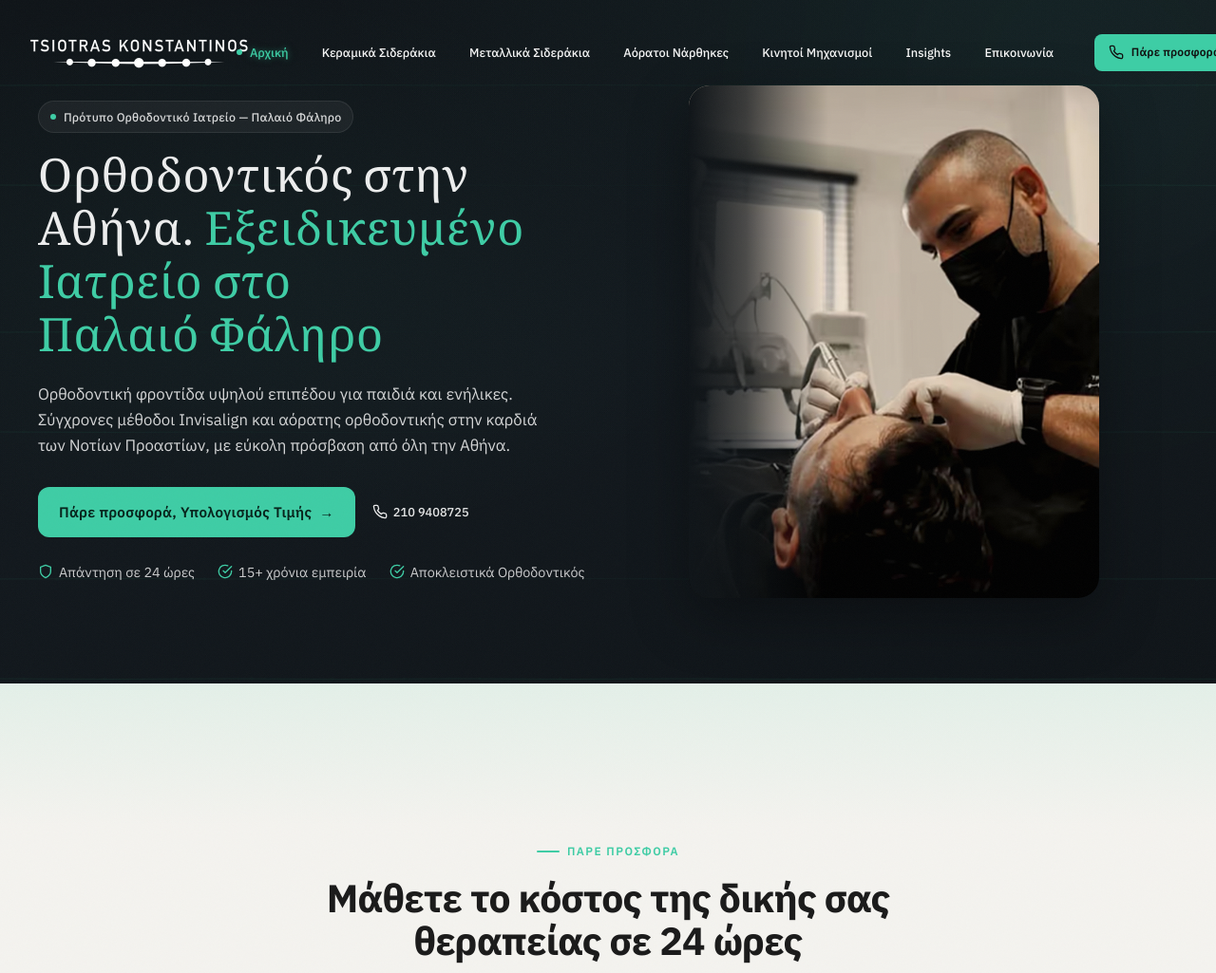
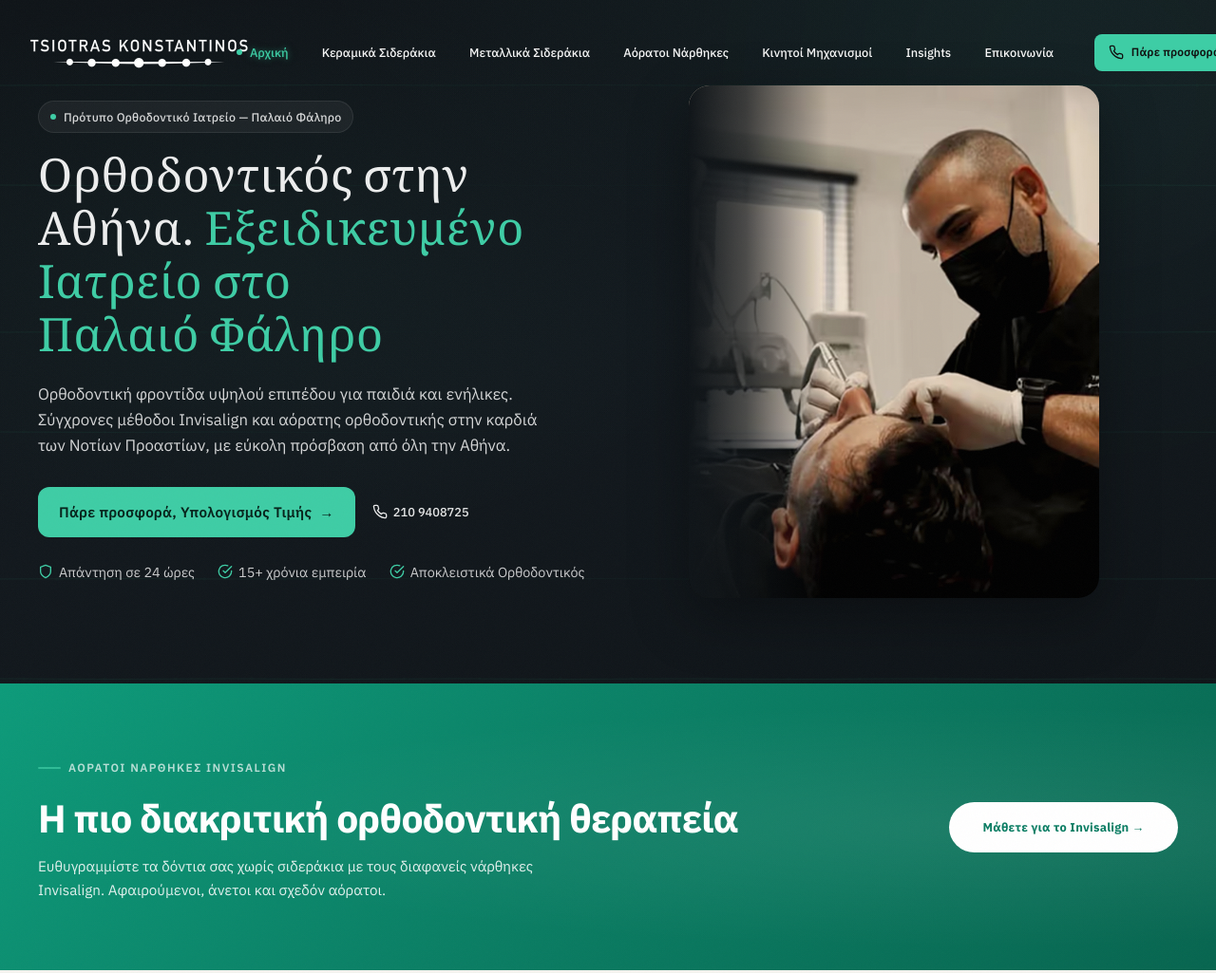
Before and after one commit to mikemorakis/tk4a, an Eleventy site: page src/index.njk in a window 1280 px wide. Shown: the top 1025 px of the page at 95% size. Built offline with nearby package versions, Linux system fonts and the light colour scheme; Eleventy itself is replaced by a stand-in of ours; files that its build step writes are made by us from their sources.

Commit message:
Add Invisalign teal banner section below hero

```diff
--- a/src/assets/styles.css
+++ b/src/assets/styles.css
@@ -2533,3 +2533,65 @@ textarea.form-input {
   }
   .page-wrapper { opacity: 1; transform: none; }
 }
+
+/* ==============================
+   INVISALIGN BANNER
+   ============================== */
+.invisalign-banner {
+  background: linear-gradient(135deg, #0d9b7a 0%, #0a7d63 50%, #07654f 100%);
+  color: #fff;
+  padding: clamp(3rem, 6vw, 4.5rem) 0;
+  position: relative;
+  overflow: hidden;
+}
+.invisalign-banner::before {
+  content: '';
+  position: absolute;
+  inset: 0;
+  background: radial-gradient(ellipse at 80% 50%, rgba(255,255,255,0.08) 0%, transparent 60%);
+  pointer-events: none;
+}
+.invisalign-banner__inner {
+  display: flex;
+  align-items: center;
+  justify-content: space-between;
+  gap: 2rem;
+  position: relative;
+  z-index: 1;
+}
+.invisalign-banner__heading {
+  font-size: var(--fs-h2);
+  font-weight: 700;
+  margin-bottom: 0.75rem;
+  line-height: var(--lh-snug);
+}
+.invisalign-banner__desc {
+  font-size: var(--fs-body);
+  line-height: var(--lh-body);
+  opacity: 0.88;
+  max-width: 540px;
+}
+.invisalign-banner__action {
+  flex-shrink: 0;
+}
+.btn--light {
+  background: #fff;
+  color: #0a7d63;
+  font-weight: 700;
+  padding: 1rem 2.2rem;
+  border-radius: var(--radius-pill);
+  transition: background var(--t-fast) var(--ease), transform var(--t-fast) var(--ease);
+}
+.btn--light:hover {
+  background: rgba(255,255,255,0.9);
+  transform: translateY(-2px);
+}
+@media (max-width: 768px) {
+  .invisalign-banner__inner {
+    flex-direction: column;
+    text-align: center;
+  }
+  .invisalign-banner__desc {
+    max-width: 100%;
+  }
+}
--- a/src/index.njk
+++ b/src/index.njk
@@ -63,6 +63,22 @@ canonical: "https://www.tkorthodontics.gr/"
     </div>
   </div>
 </section>
+<!-- ===== INVISALIGN BANNER ===== -->
+<section class="invisalign-banner">
+  <div class="container">
+    <div class="invisalign-banner__inner reveal">
+      <div class="invisalign-banner__text">
+        <span class="section-label" style="color:#fff;opacity:0.7;">Αόρατοι Νάρθηκες Invisalign</span>
+        <h2 class="invisalign-banner__heading">Η πιο διακριτική ορθοδοντική θεραπεία</h2>
+        <p class="invisalign-banner__desc">Ευθυγραμμίστε τα δόντια σας χωρίς σιδεράκια με τους διαφανείς νάρθηκες Invisalign. Αφαιρούμενοι, άνετοι και σχεδόν αόρατοι.</p>
+      </div>
+      <div class="invisalign-banner__action">
+        <a href="/aoratoi-narthikes-invisalign-clear-aligners.html" class="btn btn--light">Μάθετε για το Invisalign →</a>
+      </div>
+    </div>
+  </div>
+</section>
+
 
 <!-- ===== CONTACT FORM ===== -->
 <section class="section section--alt" id="contact-form">
```
